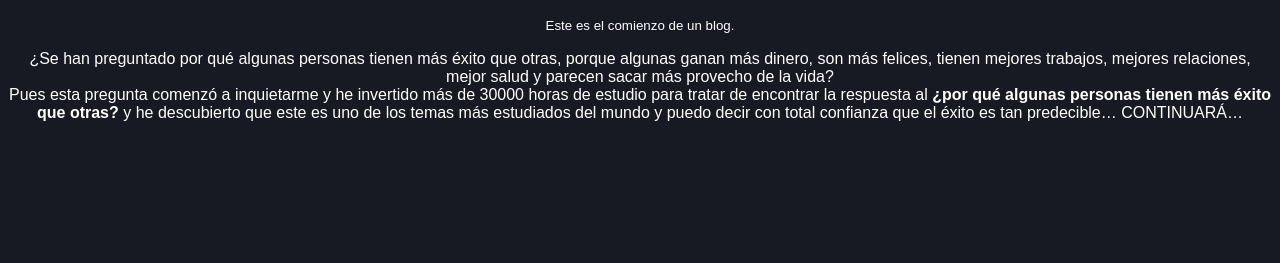
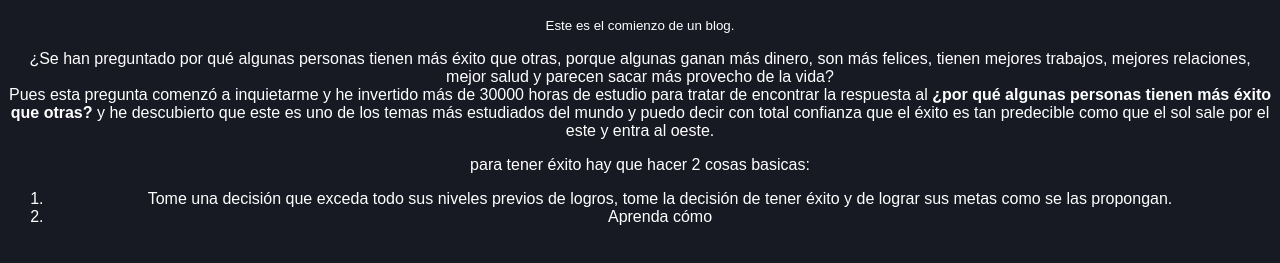
Before and after one commit to diegotvramos/blog, a plain HTML site: page index.html in a window 1280 px wide. Shown: the part 153-416 px from the top of the page. Drawn offline with Linux system fonts and the light colour scheme.

Commit message:
añadiendo contenido al blog

```diff
--- a/index.html
+++ b/index.html
@@ -23,10 +23,18 @@
                 Pues esta pregunta comenzó a inquietarme y he invertido más de 30000 horas de estudio para
                  tratar de encontrar la respuesta al <b>¿por qué algunas personas tienen más éxito que otras?</b>
                  y he descubierto que este es uno de los temas más estudiados del mundo y puedo decir con
-                 total confianza que el éxito es tan predecible… CONTINUARÁ…
+                 total confianza que el éxito es tan predecible como que el sol sale por el este y entra al oeste.
+            </p>
 
+            <p>
+                para tener éxito hay que hacer 2 cosas basicas:
             </p>
+            <ol>
+                <li>Tome una decisión que exceda todo sus niveles previos de logros, tome la decisión de tener éxito  y de lograr sus metas como se las propongan.</li>
+                <li>Aprenda cómo</li>
+            </ol>
         </article>
+
     </main>
 </body>
 </html>
```
